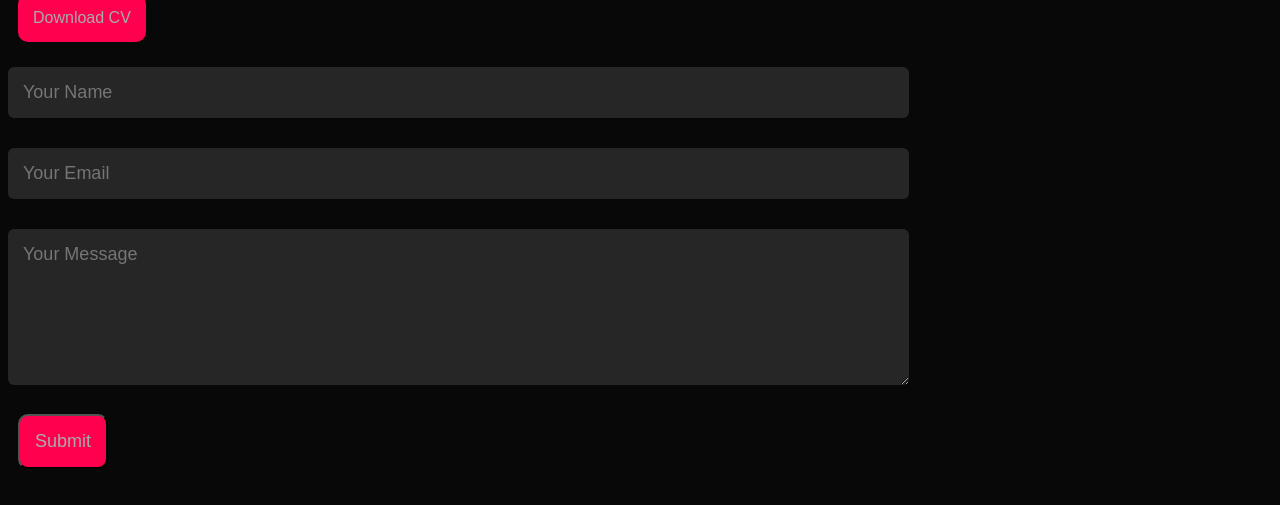
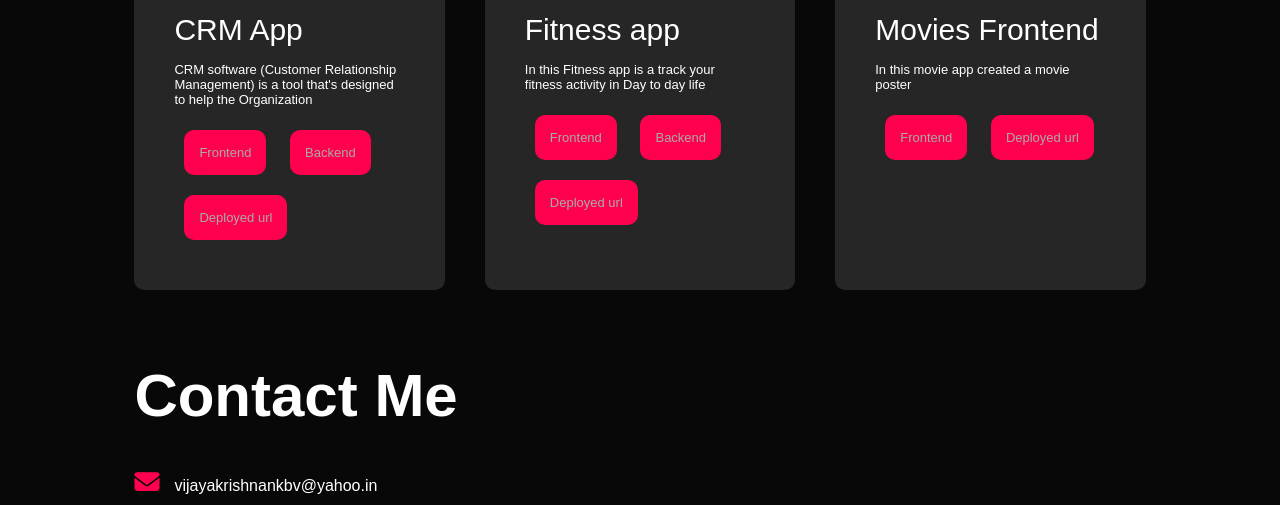
Before and after one commit to kvijayakrishnan/My--portfolio, a plain HTML site: page index.html in a window 1280 px wide. Shown: the part 1837-2342 px from the top of the page. Before the commit the page ends 2316 px from the top, so only its background shows below. Drawn offline with Linux system fonts and the light colour scheme.

Commit message:
adding the portfolio

```diff
--- a/index.html
+++ b/index.html
@@ -7,6 +7,7 @@
     <title>VijayaKrishnan Portfolio</title>
     <link rel="stylesheet" href="style.css">
     <link rel="stylesheet" href="https://cdnjs.cloudflare.com/ajax/libs/font-awesome/4.7.0/css/font-awesome.min.css">
+    <script src="https://kit.fontawesome.com/eda3e2690f.js" crossorigin="anonymous"></script>
     <script src="https://kit.fontawesome.com/eda3e2690f.js" crossorigin="anonymous"></script>
 </head>
 <body>
@@ -18,6 +19,7 @@
                 <ul id="sidemenu">
                     <li><a href="#header">Home</a></li>
                     <li><a href="#about">About</a></li>
+                    <li><a href="#project">Projects</a></li>
                     <li><a href="#contact">Contact</a></li>
                     <i class="fas fa-times" onclick="closemenu()"></i>
                 </ul>
@@ -72,8 +74,48 @@
     </div>
 
 
+<!-------------------Projects  -------------------------------------------------->
+<div id="project">
+    <div id="container">
+        <h1 class="sub-title">Projects</h1>
+        <div class="project-list">
+            <div>
+                <i class="fa-solid fa-code"></i>
+                <h2>CRM App</h2>
+                <p>CRM software (Customer Relationship Management) is a tool that's designed to help the Organization</p>
+                <span>
+                    <a target="_blank" href="https://github.com/kvijayakrishnan/CRM-frontend" class="project-frontend">Frontend</a>
+                    <a target="_blank" href="https://github.com/kvijayakrishnan/CRM-backend" class="project-backend" >Backend</a>
+                    <a target="_blank" href="https://profound-dragon-0e94a6.netlify.app/" class="project-deployed" >Deployed url</a>
+                </span>
 
+            </div>
 
+            <div>
+                <i class="fa-solid fa-crop"></i>
+                <h2>Fitness app</h2>
+                <p>In this Fitness app is a track your fitness activity in Day to day life</p>
+                <span>
+                    <a target="_blank" href="https://github.com/kvijayakrishnan/fitnessLogger-frontend" class="project-frontend">Frontend</a>
+                    <a target="_blank" href="https://github.com/kvijayakrishnan/fitnessLogger-backend" class="project-backend" >Backend</a>
+                    <a target="_blank" href="https://vermillion-macaron-0bca52.netlify.app/" class="project-deployed" >Deployed url</a>
+                </span>
+            </div>
+
+            <div>
+                <i class="fa-brands fa-app-store"></i>
+                <h2>Movies Frontend</h2>
+                <p>In this movie app created a movie poster</p>
+                <span>
+                    <a target="_blank" href="https://github.com/kvijayakrishnan/task" class="project-frontend">Frontend</a>
+                    <a target="_blank" href="https://heartfelt-florentine-46c8d9.netlify.app/" class="project-deployed" >Deployed url</a>
+                </span>
+            </div>
+
+        </div>
+
+    </div>
+</div>
 
     <!-------------contact section-------------->
  <div id="contact">
--- a/style.css
+++ b/style.css
@@ -24,7 +24,7 @@ body{
 }
 
 .container{
-    padding: 10px, 10%;
+    padding: 10px, 30%;
 
 }
 
@@ -100,7 +100,7 @@ nav ul li a:hover::after{
 /*---------------- About section ------------------*/
 
 #about{
-    padding: 80px 0;
+    padding: 80px 10%;
     color: #ababab;
 
 }
@@ -190,8 +190,118 @@ nav ul li a:hover::after{
     display: block;
 }
 
+/* --------------------project----------------------- */
+#project{
+    padding: 0px 10%;
+
+
+}
+
+.project-list{
+    display: grid;
+    grid-template-columns: repeat(auto-fit, minmax(250px, 1fr));
+    grid-gap: 40px;
+    margin-top: 50px;
+}
+
+.project-list div{
+    background-color: #262626;
+    padding: 40px;
+    font-size: 13px;
+    font-weight: 300;
+    border-radius: 10px;
+    transition: background 0.5s, transform 0.5s;
+}
+
+.project-list div i{
+    font-size: 50px;
+    margin-bottom: 30px;
+
+}
+
+.project-list div:hover{
+    background: #ff004f;
+    transform: translateY(-10px);
+}
+
+.project-list div h2{
+    font-size: 30px;
+    font-weight: 500;
+    margin-bottom: 15px;
+}
+
+
+
+.project-frontend{
+    text-decoration: none;
+    display: inline-block;
+    background: #ff004f;
+    text-decoration: none;
+    color: #ababab;
+    margin: 10px;
+    padding: 15px;
+    border-radius: 10px;
+}
+
+.project-backend{
+    text-decoration: none;
+    display: inline-block;
+    background: #ff004f;
+    text-decoration: none;
+    color: #ababab;
+    margin: 10px;
+    padding: 15px;
+    border-radius: 10px;
+
+}
+
+.project-deployed{
+    text-decoration: none;
+    display: inline-block;
+    background: #ff004f;
+    text-decoration: none;
+    color: #ababab;
+    margin: 10px;
+    padding: 15px;
+    border-radius: 10px;
+
+}
+
+
+.project-frontend:hover{
+    background: #262626;
+    color: #ff004f;
+}
+
+.project-backend:hover{
+    background: #262626;
+    color: #ff004f;
+}
+
+.project-deployed:hover{
+    background: #262626;
+    color: #ff004f;
+}
+
+
+
+
+
+
+
+
 
 /*------------------ contact --------------  */
+
+
+
+#contact{
+    padding: 30px 10% 5%;
+
+}
+
+
+
 
 .contact-left{
     flex-basis: 35%;
```
Also changed, not shown: 1 other file.
